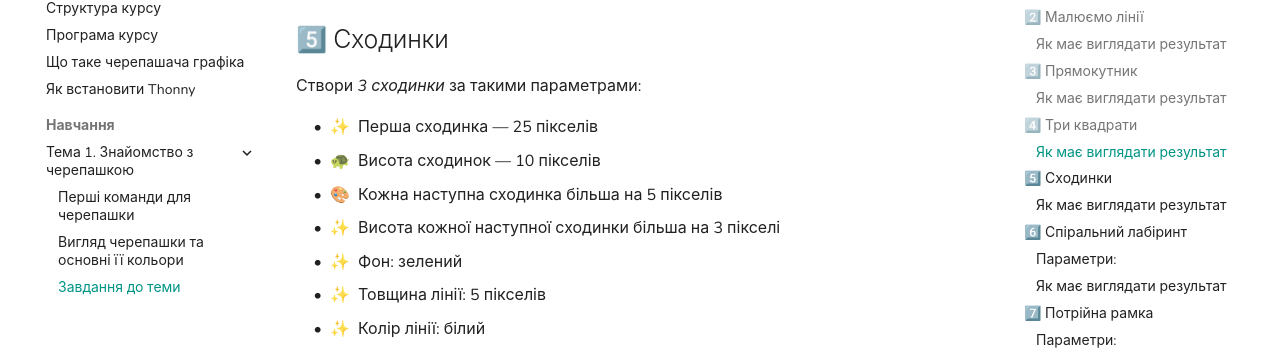
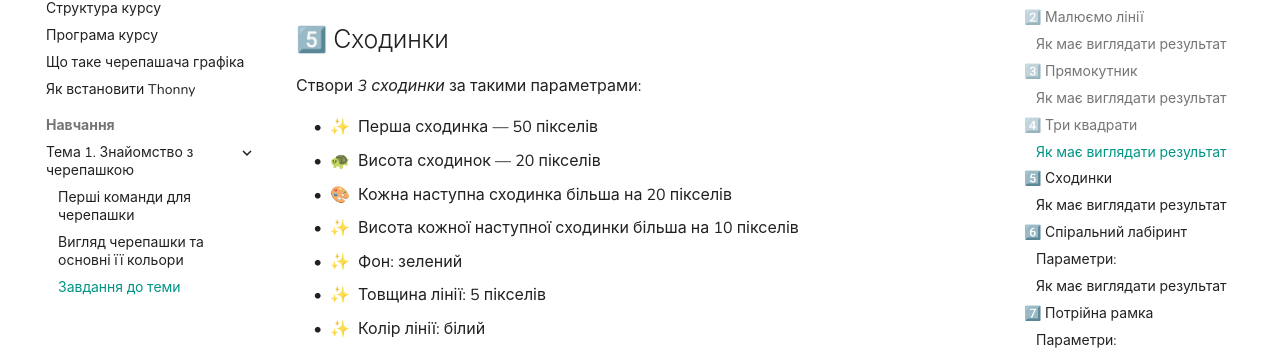
Before and after one commit to Andriy-Melya/Python-turtle_course, an MkDocs documentation site: the page built from docs/lessons/task_1-2.md, in a window 1280 px wide and 900 px high, scrolled down 2088 px. Shown: the part 144-494 px from the top of the window. Built offline with MkDocs 1.6.1 and Material for MkDocs 9.7.7, drawn with Linux system fonts in a browser that asks for light colours.

Commit message:
task - finish++9+

```diff
--- a/docs/lessons/task_1-2.md
+++ b/docs/lessons/task_1-2.md
@@ -47,10 +47,10 @@
 
 Створи *3 сходинки* за такими параметрами:
 
-- Перша сходинка — 25 пікселів
-- Висота сходинок — 10 пікселів
-- Кожна наступна сходинка більша на 5 пікселів
-- Висота кожної наступної сходинки більша на 3 пікселі
+- Перша сходинка — 50 пікселів
+- Висота сходинок — 20 пікселів
+- Кожна наступна сходинка більша на 20 пікселів
+- Висота кожної наступної сходинки більша на 10 пікселів
 - Фон: зелений
 - Товщина лінії: 5 пікселів
 - Колір лінії: білий
```
